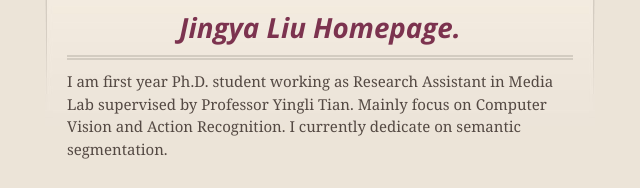
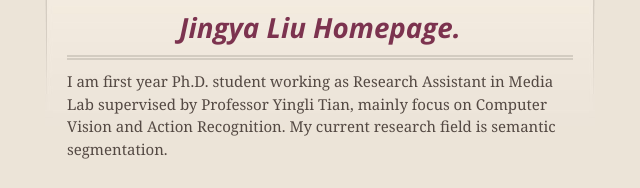
Before and after one commit to JingyaLiu/TinaLiuCV.github.io, a plain HTML site: page index.html in a window 1280 px wide. Shown: the part 200-388 px from the top of the page, 320-960 px from the left. Drawn offline with nearby package versions, Linux system fonts and the light colour scheme.

Commit message:
Update index.html

```diff
--- a/index.html
+++ b/index.html
@@ -49,7 +49,7 @@
         <h3>
 <a id="welcome-to-github-pages" class="anchor" href="#welcome-to-github-pages" aria-hidden="true"><span aria-hidden="true" class="octicon octicon-link"></span></a>Jingya Liu Homepage.</h3>
 
-<p>I am first year Ph.D. student working as Research Assistant in Media Lab supervised by Professor Yingli Tian. Mainly focus on Computer Vision and Action Recognition. I currently dedicate on semantic segmentation.</p>
+<p>I am first year Ph.D. student working as Research Assistant in Media Lab supervised by Professor Yingli Tian, mainly focus on Computer Vision and Action Recognition. My current research field is semantic segmentation.</p>
 
 <h3>
 <a id="designer-templates" class="anchor" href="#designer-templates" aria-hidden="true"><span aria-hidden="true" class="octicon octicon-link"></span></a>Education</h3>
```
